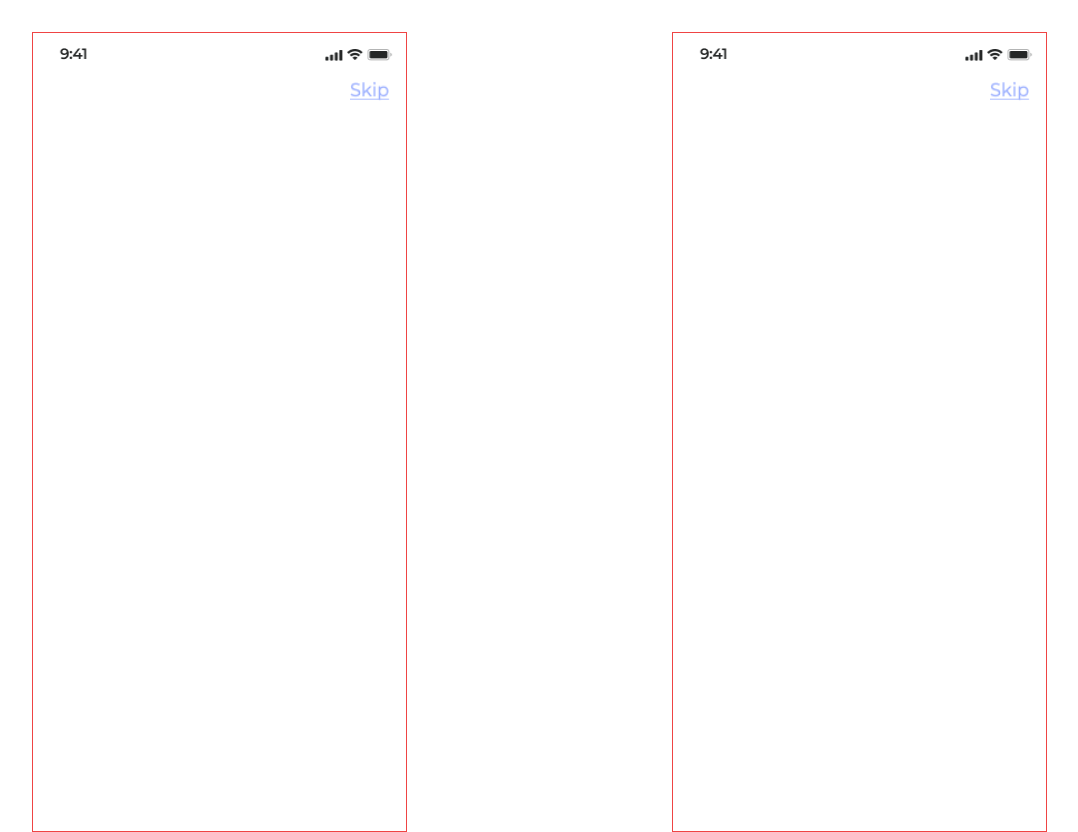
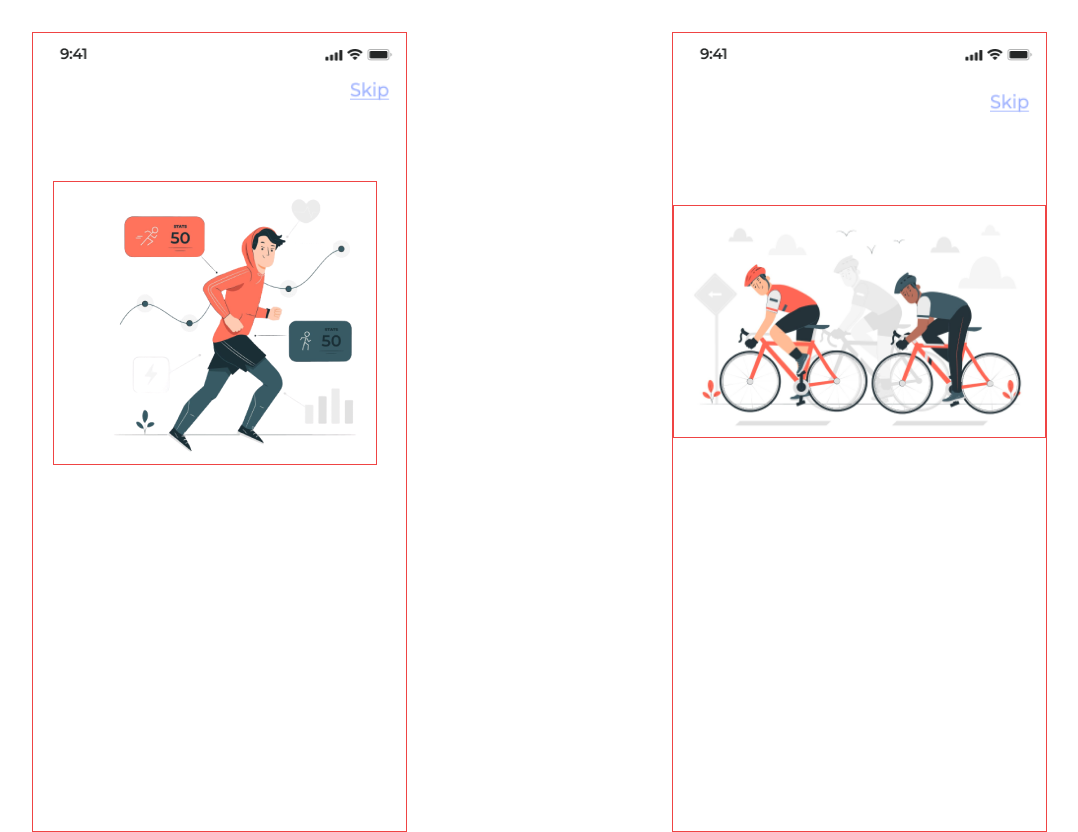
Before and after one commit to AbuUsaid/fitness_app_UI, a website: page src/index.html in a window 1280 px wide. Shown: the whole page, without its empty margins (101-1179 px from the left). Drawn offline with Linux system fonts and the light colour scheme.

Commit message:
align cycling and jogging images

```diff
--- a/src/index.html
+++ b/src/index.html
@@ -10,16 +10,38 @@
       <!-- first screen below -->
       <div class="w-[375px] h-[800px] border border-red-500 mx-auto">
         <img src="/assets/Status.png" alt="Status" />
-        <div class="flex justify-end items-center pt-1 pr-4">
-          <img class="w-10 h-5" src="/assets/Skip.png" alt="skip button" />
+        <div>
+          <div class="flex justify-end items-center pt-1 pr-4">
+            <img class="w-10 h-5" src="/assets/Skip.png" alt="skip button" />
+          </div>
+          <div>
+            <img
+              src="/assets/jogging.png"
+              alt="jogging"
+              class="my-20 pl-10 ml-5 border border-red-500"
+            />
+          </div>
         </div>
       </div>
 
       <!-- second screen below -->
       <div class="w-[375px] h-[800px] border border-red-500 mx-auto">
         <img src="/assets/Status.png" alt="Status" />
-        <div class="flex justify-end items-center pt-1 pr-4">
-          <img class="w-10 h-5" src="/assets/Skip.png" alt="skip button" />
+        <div>
+          <div class="flex justify-end items-center pt-1 pr-4">
+            <img
+              class="w-10 h-5 mt-3 mb-3"
+              src="/assets/Skip.png"
+              alt="skip button"
+            />
+          </div>
+          <div>
+            <img
+              src="/assets/cycling.png"
+              alt="cycling"
+              class="my-20 px-3 border border-red-500"
+            />
+          </div>
         </div>
       </div>
     </section>
```
Also changed, not shown: assets/cycling.png (added), assets/jogging.png (added), src/output.css.
